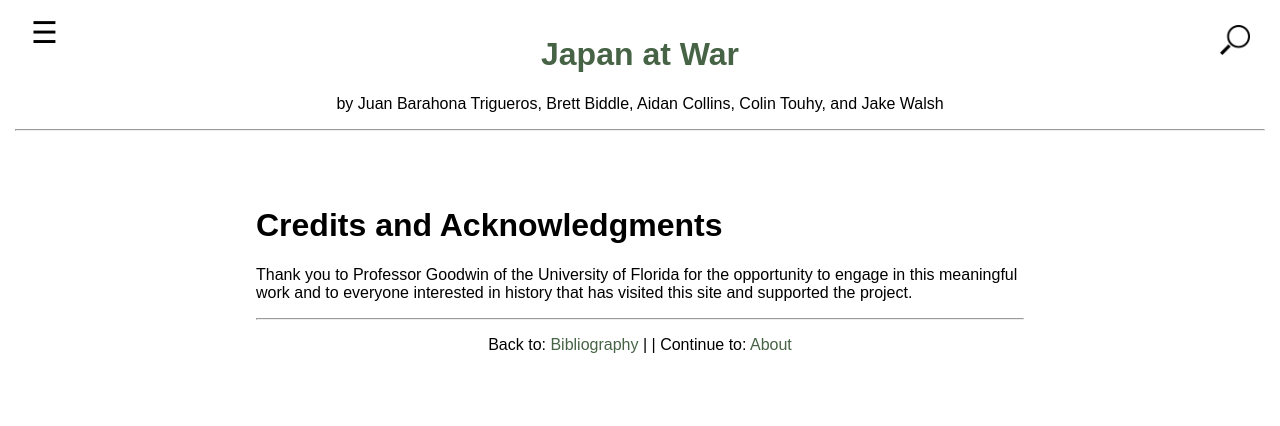
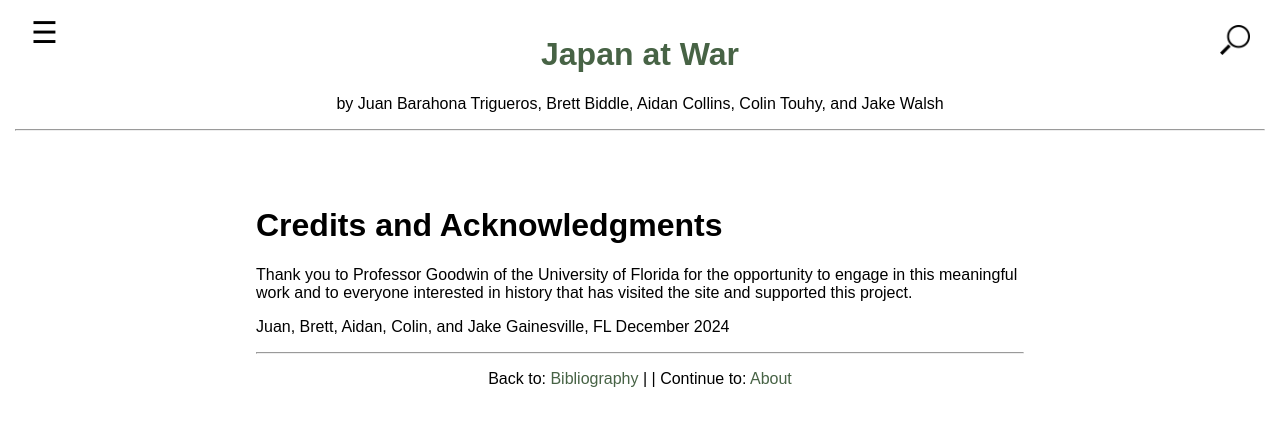
Before and after one commit to JakePWalsh/WALSH-JAKE-HIST-WOH3931, a Jekyll site: the page built from 006_credits_acknowledgments.md, in a window 1280 px wide. Shown: the top 426 px of the page. Built offline with Jekyll 4.4.1, drawn with Linux system fonts in a browser that asks for light colours.

Commit message:
Update 006_credits_acknowledgments.md

```diff
--- a/006_credits_acknowledgments.md
+++ b/006_credits_acknowledgments.md
@@ -6,4 +6,8 @@ number: 6
 
 # Credits and Acknowledgments
 
-Thank you to Professor Goodwin of the University of Florida for the opportunity to engage in this meaningful work and to everyone interested in history that has visited this site and supported the project.
+Thank you to Professor Goodwin of the University of Florida for the opportunity to engage in this meaningful work and to everyone interested in history that has visited the site and supported this project.
+
+Juan, Brett, Aidan, Colin, and Jake
+Gainesville, FL
+December 2024
```
